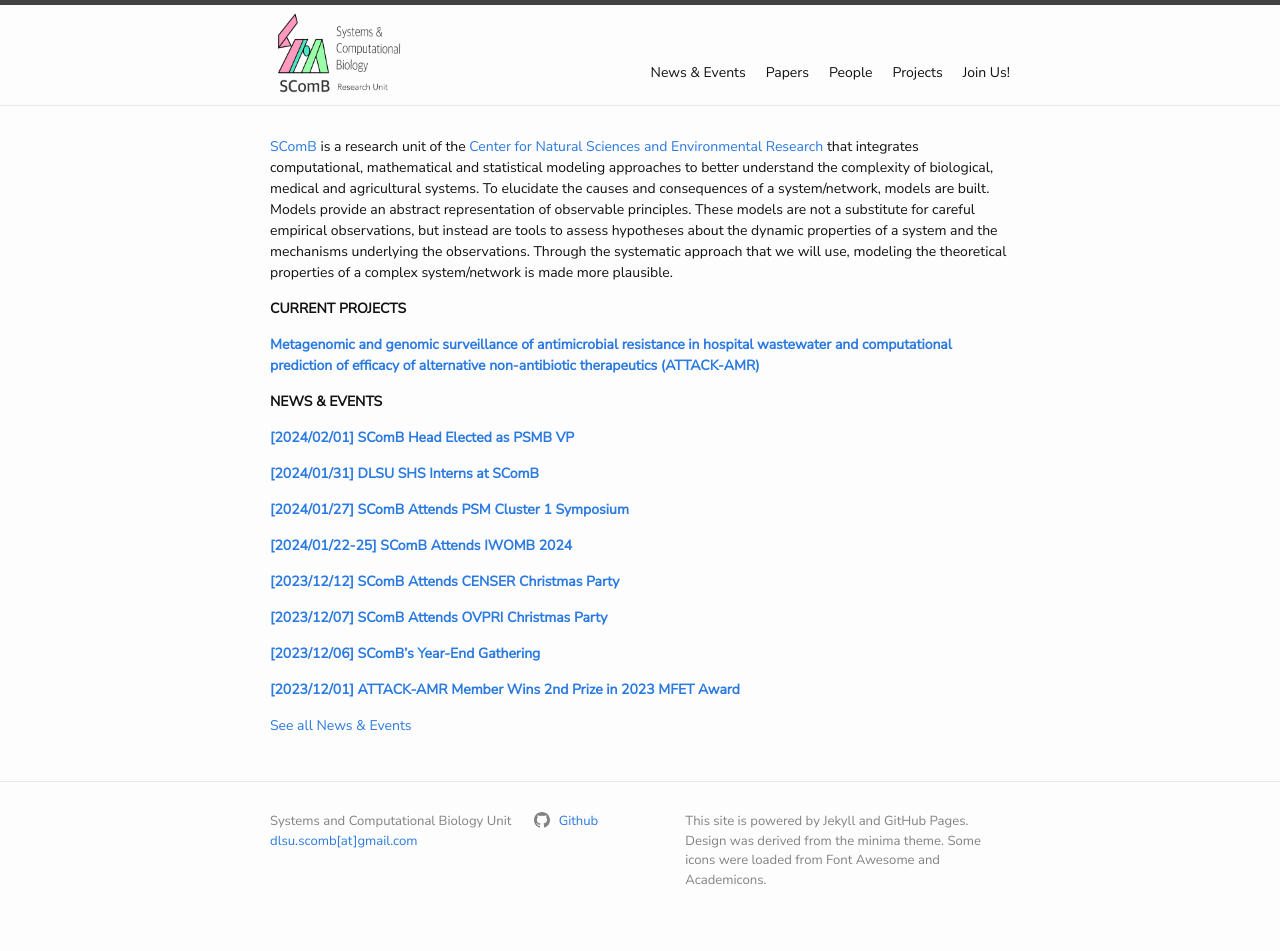
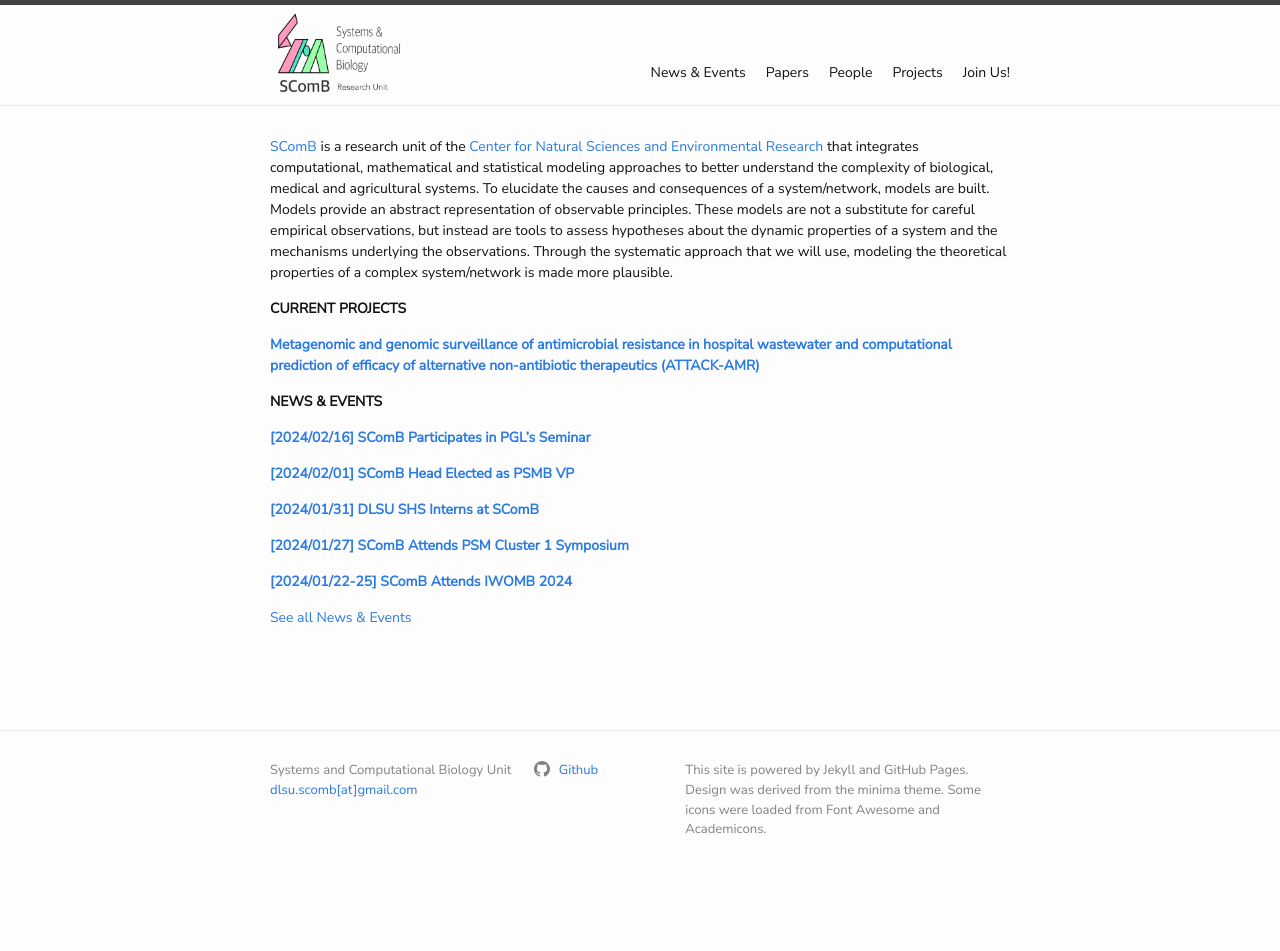
Before and after one commit to dlsu-scomb/dlsu-scomb.github.io, a Jekyll site: the page built from index.md, in a window 1280 px wide. Built offline with Jekyll 4.4.1, drawn with Linux system fonts in a browser that asks for light colours; nearby versions of some CDN libraries; a style sheet for code colours, icons or effects is not loaded; after the commit the page ends 900 px from its top, so only the background shows below that.

Commit message:
Added PGL seminar event

```diff
--- a/index.md
+++ b/index.md
@@ -12,6 +12,8 @@ layout: home
 
 **NEWS & EVENTS**
 
+[**[2024/02/16] SComB Participates in PGL's Seminar**](/events/#pgl20240216)
+
 [**[2024/02/01] SComB Head Elected as PSMB VP**](/events/#psmb20240201)
 
 [**[2024/01/31] DLSU SHS Interns at SComB**](/events/#interns20240131)
@@ -20,12 +22,4 @@ layout: home
 
 [**[2024/01/22-25] SComB Attends IWOMB 2024**](/events/#iwomb20240122)
 
-[**[2023/12/12] SComB Attends CENSER Christmas Party**](/events/#censer-xmas20231212)
-
-[**[2023/12/07] SComB Attends OVPRI Christmas Party**](/events/#vpri-xmas20231207)
-
-[**[2023/12/06] SComB's Year-End Gathering**](/events/#xmas20231206)
-
-[**[2023/12/01] ATTACK-AMR Member Wins 2nd Prize in 2023 MFET Award**](/events/#mfet20231201)
-
 [See all News & Events](/events)
```
Also changed, not shown: events.md (+7 -0 lines), assets/2024-02-16-pgl-seminar.jpg (added).
